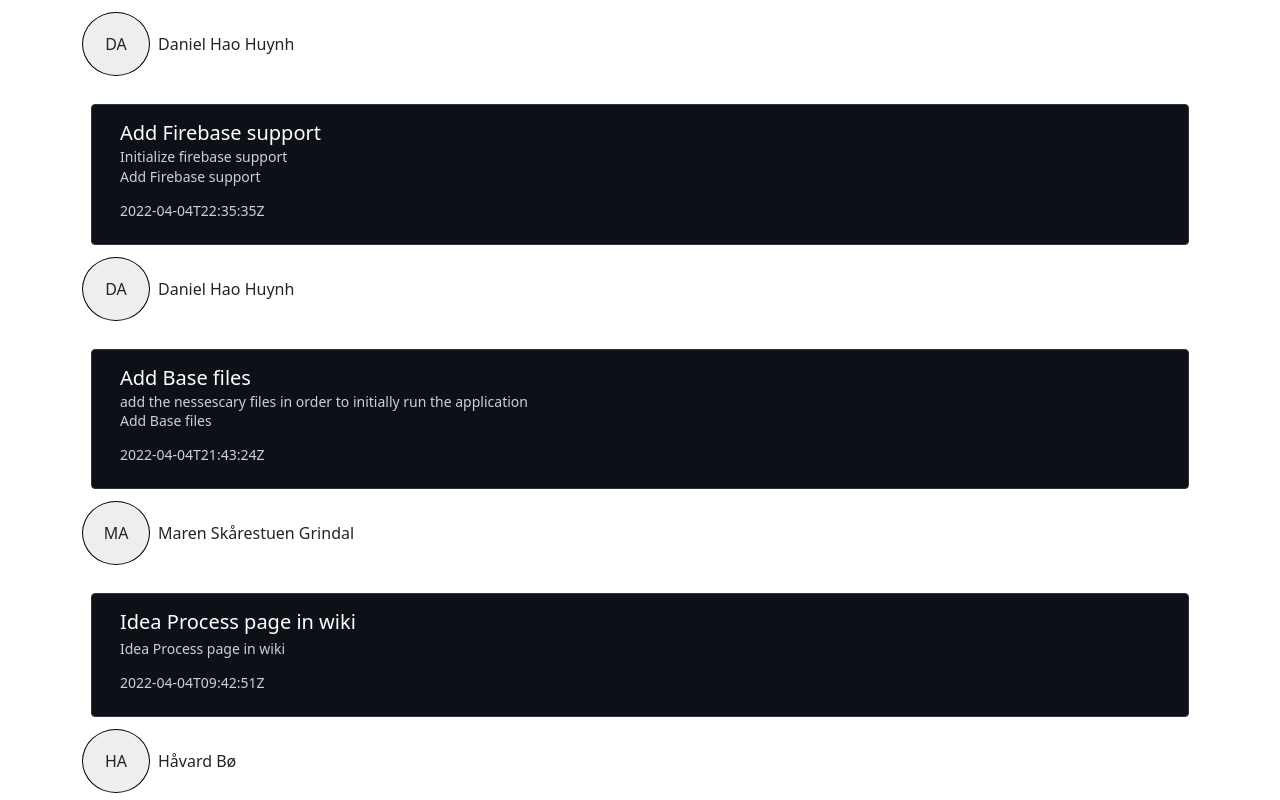
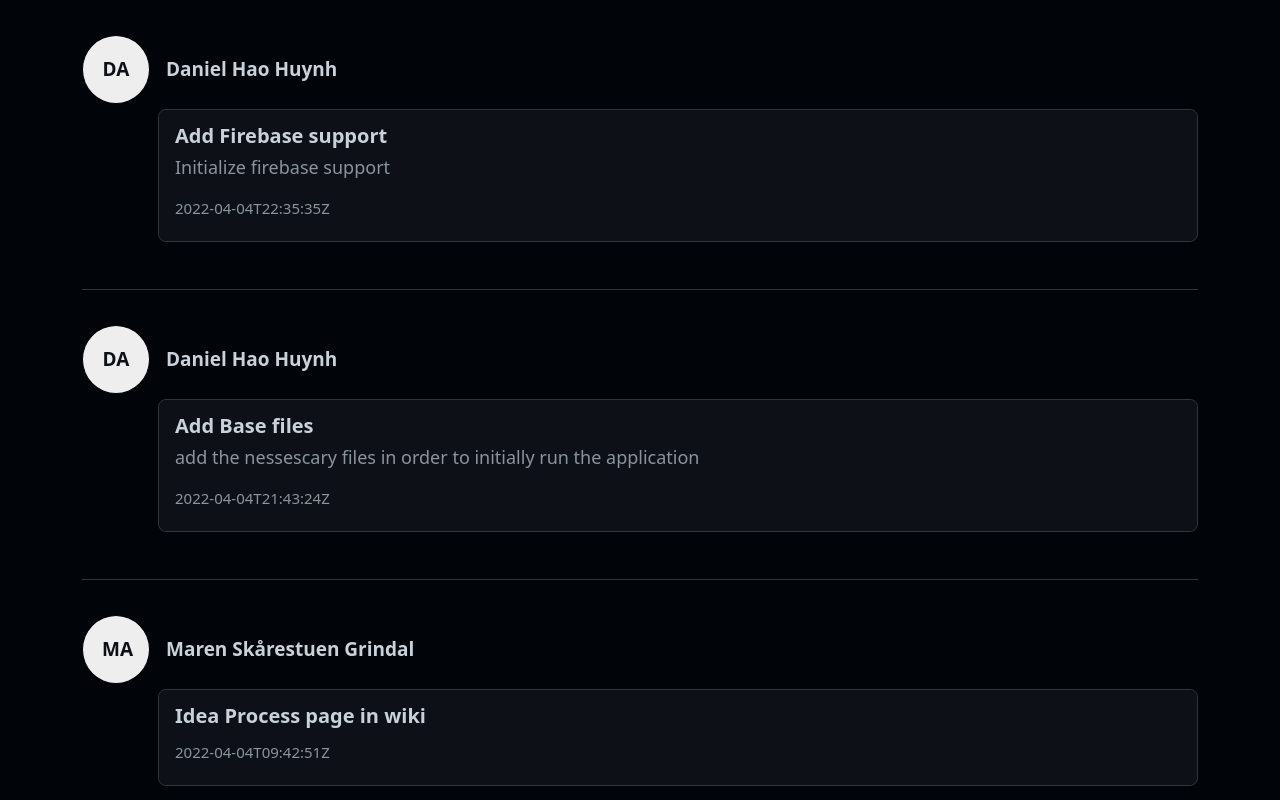
Before and after one commit to muhammadqamar/Api-testing, a React (Create React App) app: page / in a window 1280 px wide. Shown: the top 800 px of the page. Built offline with nearby package versions, Linux system fonts and the light colour scheme.

Commit message:
Api barnding

```diff
--- a/src/components/HomePage/index.js
+++ b/src/components/HomePage/index.js
@@ -5,8 +5,8 @@ const Index = () => {
   return (
     <>
       <div className="container">
-        {Api.data.nodes.map((item) => (
-          <Card key={item} data={item} />
+        {Api.data.nodes.map((item, counter) => (
+          <Card key={counter} data={item} />
         ))}
       </div>
     </>
--- a/src/components/HomePage/infoCard.js
+++ b/src/components/HomePage/infoCard.js
@@ -2,23 +2,25 @@ import React from "react";
 import { Card } from "react-bootstrap";
 
 const InfoCard = ({ data }) => {
-  console.log(data)
   return (
-    <div>
+    <div className="main-container">
+      <a href={data.issue.id} className="user-link" target="_blank">
+        <p className="username-para">
+          {data.user.username.slice(0, 2).toUpperCase()}
+        </p>
+      </a>
       <div className="info-container">
-        <p className="username-para">{data.user.username.slice(0,2).toUpperCase()}</p>
         <p className="name-para">{data.user.name}</p>
+        <Card>
+          <Card.Body>
+            <Card.Title className="title">{data.issue.title}</Card.Title>
+            <Card.Subtitle className="description">
+              {data.issue.description}
+            </Card.Subtitle>
+            <Card.Title className="date">{data.spentAt}</Card.Title>
+          </Card.Body>
+        </Card>
       </div>
-      <Card className="card">
-        <Card.Body className="card-body">
-          <Card.Title className="title">{data.issue.title}</Card.Title>
-          <Card.Subtitle className="description">
-            {data.issue.description}
-          </Card.Subtitle>
-          <Card.Text className="description">{data.issue.title}</Card.Text>
-          <Card.Title className="description">{data.spentAt}</Card.Title>
-        </Card.Body>
-      </Card>
     </div>
   );
 };
--- a/src/index.css
+++ b/src/index.css
@@ -10,6 +10,7 @@ body {
     sans-serif;
   -webkit-font-smoothing: antialiased;
   -moz-osx-font-smoothing: grayscale;
+  background-color: #010409 !important;
 }
 
 code {
@@ -18,40 +19,82 @@ code {
 }
 .container {
   max-width: 1440px;
+  display: flex;
+  flex-direction: column;
+  align-items: center;
   margin: auto;
 }
+.main-container {
+  display: flex;
+  width: 100%;
+  align-items: baseline;
+  border-bottom: 1px solid #30363d;
+  padding: 35px 0;
+}
+.user-link {
+  color: #0d1117;
+  text-decoration: none;
+}
+.user-link:hover {
+  text-decoration: underline;
+  color: #58a6ff;
+}
 .info-container {
-  max-width: 600px;
+  width: 100%;
   display: flex;
-  justify-content: flex-start;
-  align-items: center;
+  flex-direction: column;
   margin: 12px 0;
 }
 .username-para {
   border: 1px solid black;
   background-color: #eee;
   text-align: center;
-  font-weight: 500;
+  font-weight: 600;
+  font-size: 19px;
   border-radius: 50%;
   width: 68px;
   padding: 19px;
   margin-right: 8px;
 }
+.username-para:hover {
+  border-color: #c9d1d9;
+  box-shadow: 0px 0px 19px 4px rgb(212 214 215 / 58%);
+}
 .name-para {
-  font-weight: 500;
+  font-size: 19px;
+  font-weight: 600;
+  margin: 0 0 25px 8px;
+  color: #c9d1d9;
 }
 .card {
+  border-radius: 8px !important;
   border-color: #30363d !important;
   background-color: #0d1117 !important;
-  padding: 0 12px;
-  margin: 5px 9px;
+  padding: 0;
+}
+.card-body {
+  padding: 16px !important;
+  background: #0d1117;
+  border-radius: 8px !important;
 }
 .title {
-  color: #fff;
-  font-weight: 400 !important;
+  color: #c9d1d9;
+  font-size: 20px !important;
+  font-weight: 600 !important;
+  line-height: 20px !important;
+  cursor: pointer;
+  margin-bottom: 15px !important;
+}
+.title:hover {
+  color: #58a6ff;
 }
 .description {
-  color: #c9d1d9;
-  font-size: 14px !important;
-  font-weight: 300;
+  color: #8b949e;
+  font-size: 18px !important;
+  font-weight: 400;
+  margin-bottom: 21px !important;
 }
+.date {
+  color: #8b949e !important;
+  font-size: 15px !important;
+}
```
